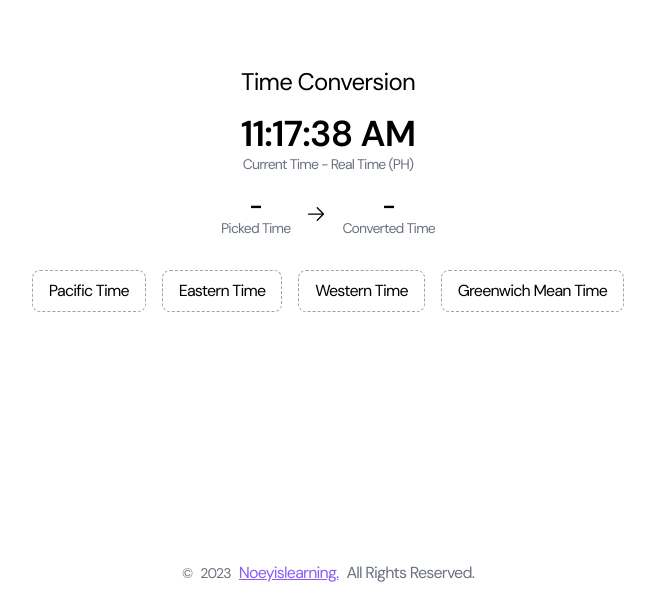
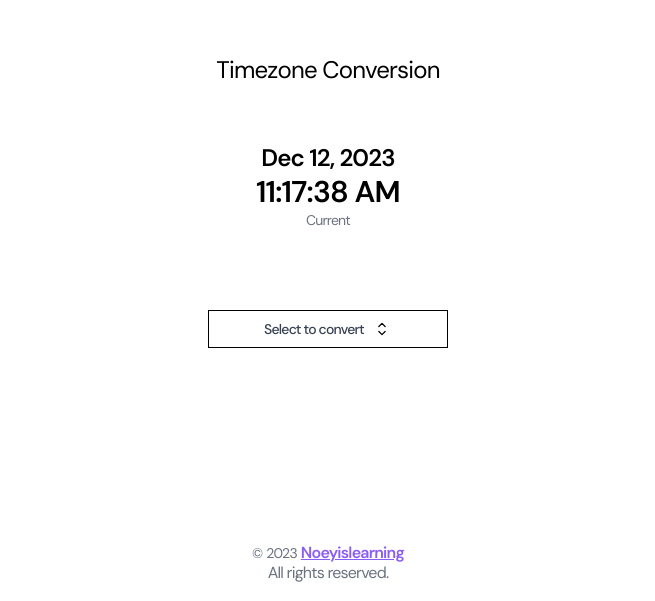
Before and after one commit to noeyislearning/timezone-conversion, a React (Vite) app: page / in a window 1280 px wide. Shown: the part 199-800 px from the top of the page, without its empty margins (312-967 px from the left). Built offline with nearby package versions, Linux system fonts and the light colour scheme.

Commit message:
refactor: remove API reliant and build own conversion

```diff
--- a/src/App.jsx
+++ b/src/App.jsx
@@ -1,84 +1,100 @@
-import { useState, useEffect } from "react"
+import { useState, useEffect, Fragment } from "react"
 
 /** Heroicons */
-import { ArrowRightIcon } from "@heroicons/react/24/outline"
+import {
+  ArrowRightIcon,
+  CheckIcon,
+  ChevronUpDownIcon
+} from "@heroicons/react/24/outline"
+
+/** Headless UI */
+import { Listbox, Transition } from "@headlessui/react"
 
 /** Components */
-import Button from "./components/common/buttons/Button"
-import Spinner from "./components/common/spinners/Spinner"
 
-/** API */
-import { convertTimezone } from "./api/timeAPI"
+/** Utilities */
+import { convertCurrentTimeToTimeZone } from "./utils/timeConversion"
 
 /** Data (JSON) */
 import buttonsData from "./assets/data/buttons.json"
 
+function App() {
+  const [isLoading, setIsLoading] = useState(false)
+  const [currentDate, setCurrentDate] = useState(
+    new Date().toLocaleDateString('en-US', {
+      month: 'short',
+      day: 'numeric',
+      year: 'numeric',
+    })
+  );
 
-function App() {
-  const [currentTime, setCurrentTime] = useState(new Date().toLocaleTimeString())
-  const [pickedTime, setPickedTime] = useState("")
-  const [activeButton, setActiveButton] = useState("")
-  const [convertedTime, setConvertedTime] = useState("")
-  const [clickCount, setClickCount] = useState(0)
-  const [showWarning, setShowWarning] = useState(false)
-  const [disableButtons, setDisableButtons] = useState(false)
-  const [isLoading, setIsLoading] = useState(false)
+  const [currentTime, setCurrentTime] = useState(
+    new Date().toLocaleTimeString('en-US')
+  );
+  const [selectedTimezone, setSelectedTimezone] = useState("Select to convert")
+  const [convertedDate, setConvertedDate] = useState(null);
+  const [convertedTime, setConvertedTime] = useState(null);
 
+
+  /**
+   * Update the current date and time every second
+   * @returns {void}
+   */
   useEffect(() => {
-    const timer = setInterval(() => {
-      setCurrentTime(new Date().toLocaleTimeString())
-    }, 1000)
+    const updateTimes = () => {
+      const now = new Date();
+      const currentTime = now.toLocaleTimeString('en-US');
+      setCurrentTime(currentTime);
 
-    return () => {
-      clearInterval(timer)
-    }
-  }, [])
+      if (selectedTimezone !== 'Select to convert') {
+        const { convertedDate, convertedTime } = convertCurrentTimeToTimeZone(
+          now,
+          'UTC',
+          selectedTimezone
+        );
+        setConvertedDate(convertedDate);
+        setConvertedTime(convertedTime);
+      } else {
+        setConvertedDate(null);
+        setConvertedTime(null);
+      }
+    };
 
-  useEffect(() => {
-    let clickTimer;
-    if (clickCount >= 3) {
-      setShowWarning(true);
-      setDisableButtons(true);
+    const timer = setInterval(updateTimes, 1000);
 
-      clickTimer = setTimeout(() => {
-        setShowWarning(false);
-        setClickCount(0);
-        setDisableButtons(false);
-      }, 5000);
-    }
+    return () => clearInterval(timer);
+  }, [selectedTimezone]);
 
-    return () => {
-      clearTimeout(clickTimer);
-    };
-  }, [clickCount]);
 
-  const formatTime = (time) => {
-    const date = new Date(time)
-    return date.toLocaleTimeString([], { hour: 'numeric', minute: '2-digit', second: '2-digit', hour12: true })
+  /**
+   * Remove the underscore from the timezone string
+   * @param {string} timezone
+   * @returns {string}
+   */
+  const removeUnderscore = (timezone) => {
+    return timezone.replace(/_/g, " ")
   }
 
-  const handlePickedTime = async (timezone) => {
-    try {
-      setIsLoading(true);
-
-      const picked = new Date().toISOString();
-      setPickedTime(formatTime(picked));
-
-      const converted = await convertTimezone("Asia/Manila", timezone, picked);
-      setConvertedTime(formatTime(converted));
-    } catch (error) {
-      console.error("Error converting time:", error);
-    } finally {
-      setIsLoading(false);
-    }
-  };
-
-  const handleClick = async (timezone) => {
-    if (!disableButtons) {
-      setActiveButton(timezone);
-      handlePickedTime(timezone);
-
-      setClickCount((prevCount) => prevCount + 1);
+  /**
+   * Change timezone and convert date & time when user selects a timezone
+   * @param {string} timezone
+   * @returns {void}
+   */
+  const handleTimezoneChange = (timezone) => {
+    if (timezone !== "Select to convert") {
+      setSelectedTimezone(timezone);
+      const { convertedDate, convertedTime } = convertCurrentTimeToTimeZone(
+        new Date(),
+        'UTC',
+        timezone
+      );
+      setConvertedDate(convertedDate);
+      setConvertedTime(convertedTime);
+    } else {
+      // Handle the case when "Select to convert" is chosen
+      setSelectedTimezone("Select to convert");
+      setConvertedDate(null);
+      setConvertedTime(null);
     }
   };
 
@@ -86,40 +102,59 @@ function App() {
     <main className="w-full h-screen flex items-center justify-center">
       <div className="w-full flex flex-col items-center gap-4">
         <div className="flex flex-col items-center gap-4">
-          <h3 className="text-2xl">Time Conversion</h3>
-          <div className="flex flex-col items-center gap-4">
+          <h3 className="text-2xl">Timezone Conversion</h3>
+          <div className="mt-10 flex flex-col items-center gap-8">
             <div className="flex flex-col items-center">
-              <h1 className="text-4xl font-bold">{currentTime}</h1>
-              <p className="text-sm text-gray-500">Current Time - Real Time (PH)</p>
+              <h1 className="text-2xl font-bold">{currentDate}</h1>
+              <h1 className="text-3xl font-bold">{currentTime}</h1>
+              <span className="text-sm text-gray-500">Current</span>
             </div>
-            <div className="flex flex-row items-center gap-4">
-              <div className="flex flex-col items-center">
-                <h1 className="text-2xl font-bold">{pickedTime || '-'}</h1>
-                <p className="-mt-1 text-sm text-gray-500">Picked Time</p>
-              </div>
-              <ArrowRightIcon className="w-5 h-5"/>
-              <div className="flex flex-col items-center">
-                <h1 className="text-2xl font-bold">{convertedTime || (isLoading ? <Spinner /> : "-")}</h1>
-                <p className="-mt-1 text-sm text-gray-500">Converted Time</p>
-              </div>
+            <div className="flex flex-col items-center">
+              <h1 className="text-2xl font-bold">{convertedDate}</h1>
+              <h1 className="text-3xl font-bold">{convertedTime}</h1>
+              { selectedTimezone !== "Select to convert" && convertedTime !== null && (
+                <div className="flex flex-col items-center">
+                  <span className="text-sm text-gray-500">Converted</span>
+                  <span className="-mt-1 text-sm text-gray-500">({removeUnderscore(selectedTimezone)})</span>
+                </div>
+              )}
             </div>
           </div>
         </div>
         <div className="mt-4 flex flex-col items-center gap-4 md:flex-col lg:flex-row">
-          { buttonsData.buttons.map((button, index) => (
-            <Button
-              key={index}
-              label={button.label}
-              onClick={() => handleClick(button.timezone)}
-              isActive={activeButton === button.timezone}
-              disabled={disableButtons}
-            />
-          ))}
-        </div>
-        <div className="mt-2 flex w-full justify-center max-w-lg">
-        { showWarning && (
-          <p className="text-red-500 text-sm">You've reached the limit of button clicks within a second.</p>
-        )}
+          <div className="mt-4 relative w-60">
+            <Listbox value={selectedTimezone} onChange={handleTimezoneChange}>
+              <Listbox.Button className="flex flex-row items-center justify-center overflow-hidden gap-2 w-full px-4 py-2 text-sm font-medium text-gray-700 bg-white border border-black hover:bg-black group focus:outline-none">
+                <span className="group-hover:text-white">{selectedTimezone}</span>
+                <ChevronUpDownIcon className="w-5 h-5 text-black group-hover:text-white"/>
+              </Listbox.Button>
+              <Transition as={Fragment} leave="transition ease-in duration-100" leaveFrom="opacity-100" leaveTo="opacity-0">
+                <Listbox.Options className="absolute w-60 mt-1 overflow-hidden text-base bg-white border border-black max-h-48 focus:outline-none sm:text-sm listbox-options">
+                  <Listbox.Option key={-1} value="Select to convert" className={({ active }) => `text-sm ${active ? 'text-white bg-black' : 'text-gray-900'} cursor-not-allowed select-none relative py-2 pl-10 pr-4`}>
+                    <span className={`font-normal block truncate`}>
+                      Select to convert
+                    </span>
+                  </Listbox.Option>
+                  { buttonsData.buttons.map((button, index) => (
+                    <Listbox.Option key={index} value={button.timezone} className={({ active }) => `text-sm ${active ? 'text-white bg-black' : 'text-gray-900'} cursor-default select-none relative py-2 pl-10 pr-4`}>
+                      {({ selected, active }) => (
+                        <>
+                          <span className={`${selected ? 'font-medium' : 'font-normal'} block truncate`}>
+                            {removeUnderscore(button.timezone)}
+                          </span>
+                          { selected ? (
+                            <span className={`${active ? 'text-black-600' : 'text-black-600'} text-xs absolute inset-y-0 left-0 flex items-center pl-3`}>
+                              <CheckIcon className="w-5 h-5" aria-hidden="true" />
+                            </span>
+                          ) : null}
+                        </>
+                      )}
+                    </Listbox.Option>
+                  ))}
+                </Listbox.Options>
+              </Transition>
+            </Listbox>
+          </div>
         </div>
       </div>
     </main>
--- a/src/assets/css/index.css
+++ b/src/assets/css/index.css
@@ -3,3 +3,55 @@
 @tailwind base;
 @tailwind components;
 @tailwind utilities;
+
+/* Custom Scrollbar */
+body::-webkit-scrollbar {
+  width: 4px;
+}
+
+body::-webkit-scrollbar-thumb {
+  border: 3px solid #fcd34d;
+}
+
+::selection {
+  background: #fcd34d; /* Background color for the highlighted text */
+  color: black; /* Text color for the highlighted text */
+}
+
+.overflow-y-scroll::-webkit-scrollbar {
+  width: 4px;
+  background-color: #3730a3;
+}
+
+.overflow-y-scroll::-webkit-scrollbar-thumb {
+  border-radius: 4px;
+  background-color: #fcd34d;
+}
+
+.overflow-y-scroll::-webkit-scrollbar-track {
+  background-color: #3730a3;
+}
+
+
+.overflow-y-scroll {
+  overflow-y: scroll;
+  overflow-x: hidden;
+}
+
+.listbox-options::-webkit-scrollbar {
+  width: 4px;
+  background-color: black;
+}
+
+.listbox-options::-webkit-scrollbar-thumb {
+  background-color: white;
+}
+
+.listbox-options::-webkit-scrollbar-track {
+  background-color: black;
+}
+
+.listbox-options {
+  overflow-y: scroll;
+  overflow-x: hidden;
+}
--- a/src/assets/data/buttons.json
+++ b/src/assets/data/buttons.json
@@ -1,19 +1,219 @@
 {
   "buttons": [
     {
-      "label": "Pacific Time",
-      "timezone": "America/Los_Angeles",
-      "tag": "pt"
+      "label": "International Date Line West",
+      "timezone": "Etc/GMT+12",
+      "tag": "idlw"
     },
     {
-      "label": "Eastern Time",
-      "timezone": "America/New_York",
-      "tag": "et"
+      "label": "Samoa Standard Time",
+      "timezone": "Pacific/Apia",
+      "tag": "sst"
     },
     {
-      "label": "Western Time",
-      "timezone": "Antarctica/Casey",
-      "tag": "wt"
+      "label": "Hawaii-Aleutian Standard Time",
+      "timezone": "Pacific/Honolulu",
+      "tag": "hast"
+    },
+    {
+      "label": "Alaska Standard Time",
+      "timezone": "America/Anchorage",
+      "tag": "akst"
+    },
+    {
+      "label": "Pacific Standard Time",
+      "timezone": "America/Los_Angeles",
+      "tag": "pst"
+    },
+    {
+      "label": "Mountain Standard Time",
+      "timezone": "America/Denver",
+      "tag": "mst"
+    },
+    {
+      "label": "Central Standard Time",
+      "timezone": "America/Chicago",
+      "tag": "cst"
+    },
+    {
+      "label": "Eastern Standard Time",
+      "timezone": "America/New_York",
+      "tag": "est"
+    },
+    {
+      "label": "Atlantic Standard Time",
+      "timezone": "America/Halifax",
+      "tag": "ast"
+    },
+    {
+      "label": "Newfoundland Standard Time",
+      "timezone": "America/St_Johns",
+      "tag": "nst"
+    },
+    {
+      "label": "Fernando de Noronha Time",
+      "timezone": "America/Noronha",
+      "tag": "fnt"
+    },
+    {
+      "label": "Amazon Standard Time",
+      "timezone": "America/Manaus",
+      "tag": "amt"
+    },
+    {
+      "label": "Brasília Time",
+      "timezone": "America/Sao_Paulo",
+      "tag": "brt"
+    },
+    {
+      "label": "Uruguay Standard Time",
+      "timezone": "America/Montevideo",
+      "tag": "uyt"
+    },
+    {
+      "label": "South Georgia Time",
+      "timezone": "Atlantic/South_Georgia",
+      "tag": "gst"
+    },
+    {
+      "label": "Falkland Islands Time",
+      "timezone": "Atlantic/Stanley",
+      "tag": "fkt"
+    },
+    {
+      "label": "West Greenland Time",
+      "timezone": "America/Godthab",
+      "tag": "wgt"
+    },
+    {
+      "label": "Newfoundland Daylight Time",
+      "timezone": "America/St_Johns",
+      "tag": "ndt"
+    },
+    {
+      "label": "Atlantic Daylight Time",
+      "timezone": "America/Halifax",
+      "tag": "adt"
+    },
+    {
+      "label": "Eastern Daylight Time",
+      "timezone": "America/New_York",
+      "tag": "edt"
+    },
+    {
+      "label": "Central Daylight Time",
+      "timezone": "America/Chicago",
+      "tag": "cdt"
+    },
+    {
+      "label": "Mountain Daylight Time",
+      "timezone": "America/Denver",
+      "tag": "mdt"
+    },
+    {
+      "label": "Pacific Daylight Time",
+      "timezone": "America/Los_Angeles",
+      "tag": "pdt"
+    },
+    {
+      "label": "Alaska Daylight Time",
+      "timezone": "America/Anchorage",
+      "tag": "akdt"
+    },
+    {
+      "label": "Hawaii-Aleutian Daylight Time",
+      "timezone": "Pacific/Honolulu",
+      "tag": "hadt"
+    },
+    {
+      "label": "Chamorro Standard Time",
+      "timezone": "Pacific/Guam",
+      "tag": "chst"
+    },
+    {
+      "label": "Australian Central Western Time",
+      "timezone": "Australia/Eucla",
+      "tag": "acwst"
+    },
+    {
+      "label": "Australian Central Time",
+      "timezone": "Australia/Adelaide",
+      "tag": "acst"
+    },
+    {
+      "label": "Australian Eastern Time",
+      "timezone": "Australia/Sydney",
+      "tag": "aest"
+    },
+    {
+      "label": "Lord Howe Standard Time",
+      "timezone": "Australia/Lord_Howe",
+      "tag": "lhst"
+    },
+    {
+      "label": "Norfolk Time",
+      "timezone": "Pacific/Norfolk",
+      "tag": "nft"
+    },
+    {
+      "label": "Vanuatu Time",
+      "timezone": "Pacific/Efate",
+      "tag": "vut"
+    },
+    {
+      "label": "Solomon Islands Time",
+      "timezone": "Pacific/Guadalcanal",
+      "tag": "sbt"
+    },
+    {
+      "label": "New Caledonia Time",
+      "timezone": "Pacific/Noumea",
+      "tag": "nct"
+    },
+    {
+      "label": "Papua New Guinea Time",
+      "timezone": "Pacific/Port_Moresby",
+      "tag": "pgt"
+    },
+    {
+      "label": "Gilbert Island Time",
+      "timezone": "Pacific/Tarawa",
+      "tag": "gilt"
+    },
+    {
+      "label": "Marshall Islands Time",
+      "timezone": "Pacific/Majuro",
+      "tag": "mht"
+    },
+    {
+      "label": "Wake Island Time",
+      "timezone": "Pacific/Wake",
+      "tag": "wakt"
+    },
+    {
+      "label": "Line Islands Time",
+      "timezone": "Pacific/Kiritimati",
+      "tag": "lint"
+    },
+    {
+      "label": "New Zealand Standard Time",
+      "timezone": "Pacific/Auckland",
+      "tag": "nzst"
+    },
+    {
+      "label": "Chatham Standard Time",
+      "timezone": "Pacific/Chatham",
+      "tag": "chast"
+    },
+    {
+      "label": "Tokelau Time",
+      "timezone": "Pacific/Fakaofo",
+      "tag": "tkt"
+    },
+    {
+      "label": "Phoenix Island Time",
+      "timezone": "Pacific/Enderbury",
+      "tag": "phot"
     },
     {
       "label": "Greenwich Mean Time",
--- a/src/components/layouts/footer/Footer.jsx
+++ b/src/components/layouts/footer/Footer.jsx
@@ -1,4 +1,4 @@
-import React from 'react'
+import React from "react"
 
 const Footer = () => {
 
@@ -7,11 +7,14 @@ const Footer = () => {
 
   return (
     <footer className="fixed bottom-0 left-0 z-20 w-full p-4">
-        <div className='w-full flex flex-row items-center gap-2 justify-center text-gray-500'>
+      <div className="w-full flex flex-col items-center text-gray-500">
+        <div className="w-full flex flex-row items-center gap-1 justify-center">
           <span className="text-sm">&copy;</span>
           <span className="text-sm">{year}</span>
-          <a href="https://noeyislearning.dev" className="underline text-violet-500">Noeyislearning.</a> All Rights Reserved.
+          <a href="https://noeyislearning.dev" className="underline font-bold text-violet-500">Noeyislearning</a>
         </div>
+        <span className="-mt-1">All rights reserved.</span>
+      </div>
     </footer>
   )
 }
--- /dev/null
+++ b/src/utils/timeConversion.js
@@ -0,0 +1,22 @@
+export const convertCurrentTimeToTimeZone = (time, fromTimeZone, toTimeZone) => {
+  const date = new Date(time);
+  const utcDate = date.toLocaleString('en-US', { timeZone: fromTimeZone });
+  const optionsDate = {
+    timeZone: toTimeZone,
+    year: 'numeric',
+    month: 'short',
+    day: 'numeric',
+  };
+  const optionsTime = {
+    timeZone: toTimeZone,
+    hour: 'numeric',
+    minute: 'numeric',
+    second: 'numeric',
+    hour12: true,
+  };
+
+  const convertedDate = new Date(utcDate).toLocaleDateString('en-US', optionsDate);
+  const convertedTime = new Date(utcDate).toLocaleTimeString('en-US', optionsTime);
+
+  return { convertedDate, convertedTime };
+};
```
Also changed, not shown: src/api/timeAPI.js (deleted, +0 -38 lines).
